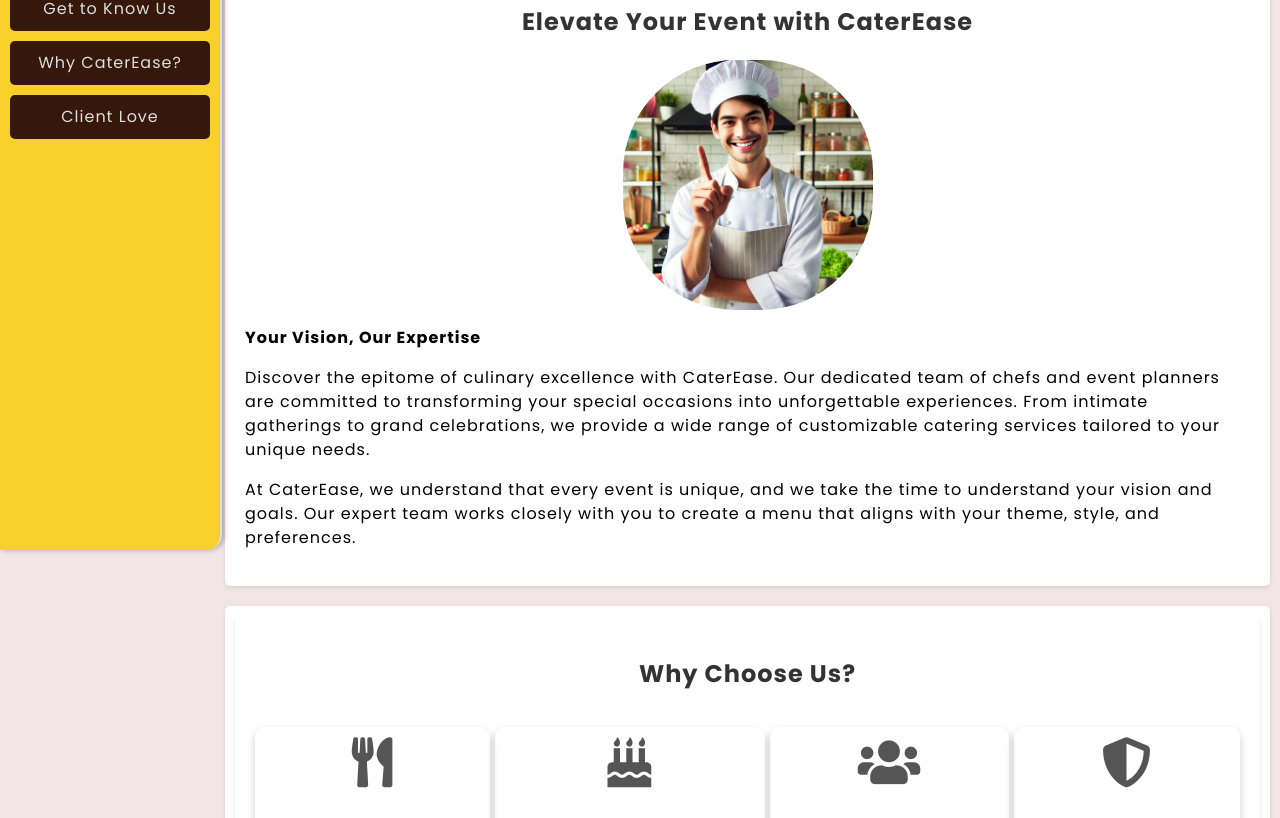
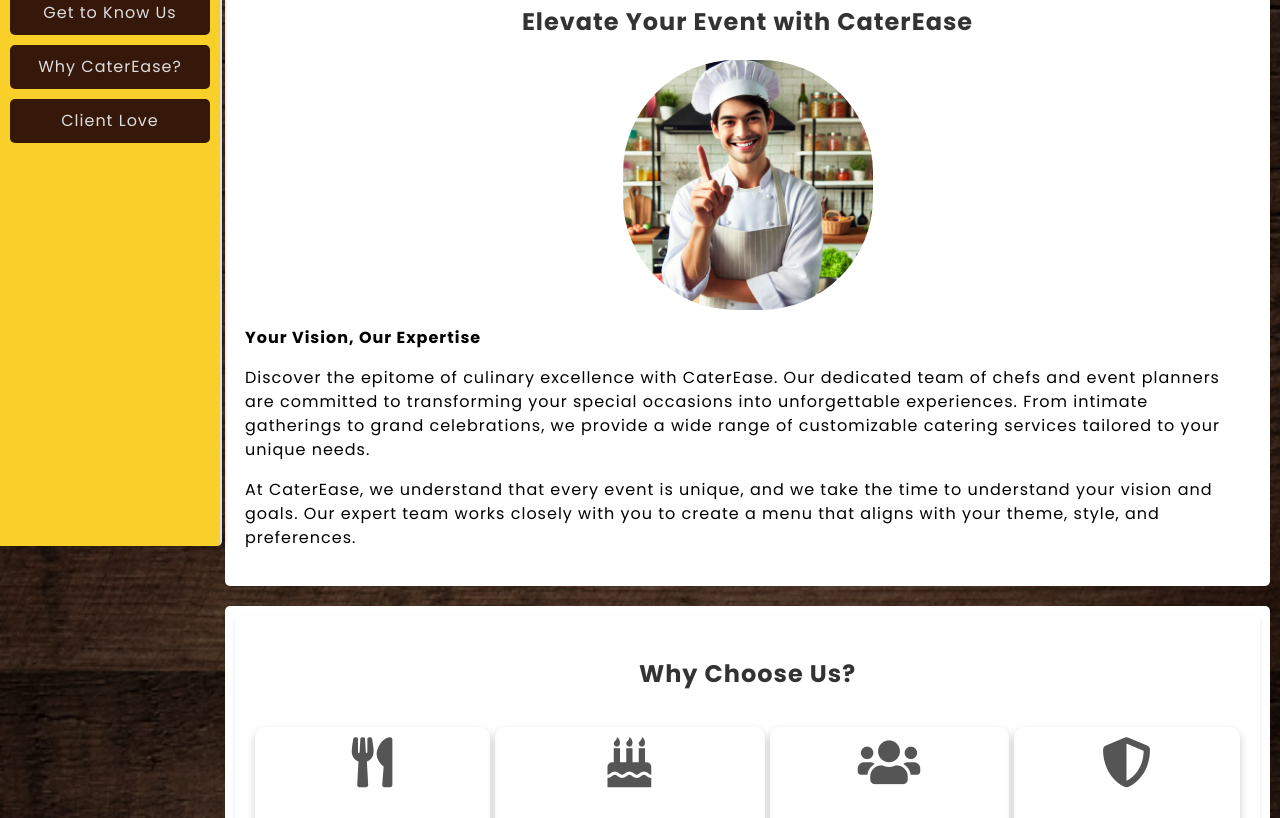
Before and after one commit to NaimNajmios/CaterEase, a plain HTML site: page index.html in a window 1280 px wide. Shown: the part 240-1058 px from the top of the page. Drawn offline with Linux system fonts and the light colour scheme.

Commit message:
Add background

```diff
--- a/style.css
+++ b/style.css
@@ -16,6 +16,16 @@
     /* Font width */
     letter-spacing: 1px;
     /* Font variant */
+    background-image: url(images/bg.webp);
+    background-size: cover;
+    background-repeat: no-repeat;
+    /* Overlay backgroud image */
+    background-blend-mode: multiply;
+    /* Background opacity */
+    background-attachment: fixed;
+    background-position: center;
+    background-size: cover;
+    background-color: rgba(0, 0, 0, 0.5)
 }
 
 html {
@@ -169,7 +179,7 @@
 
 .side-nav {
     position: fixed;
-    height: 95%;
+    height: 94%;
     top: 50%;
     left: 0;
     transform: translateY(-50%);
@@ -179,8 +189,9 @@
     padding: 10px;
     box-shadow: 2px 0 5px rgba(0, 0, 0, 0.3);
     /* Border radius, top right, bottom right */
-    border-top-right-radius: 15px;
-    border-bottom-right-radius: 15px;
+    border-top-right-radius: 5px;
+    border-bottom-right-radius: 5px;
+
 }
 
 .side-nav-logo img {
```
Also changed, not shown: images/bg.jpg, images/bg.webp (added), 1 other file.
